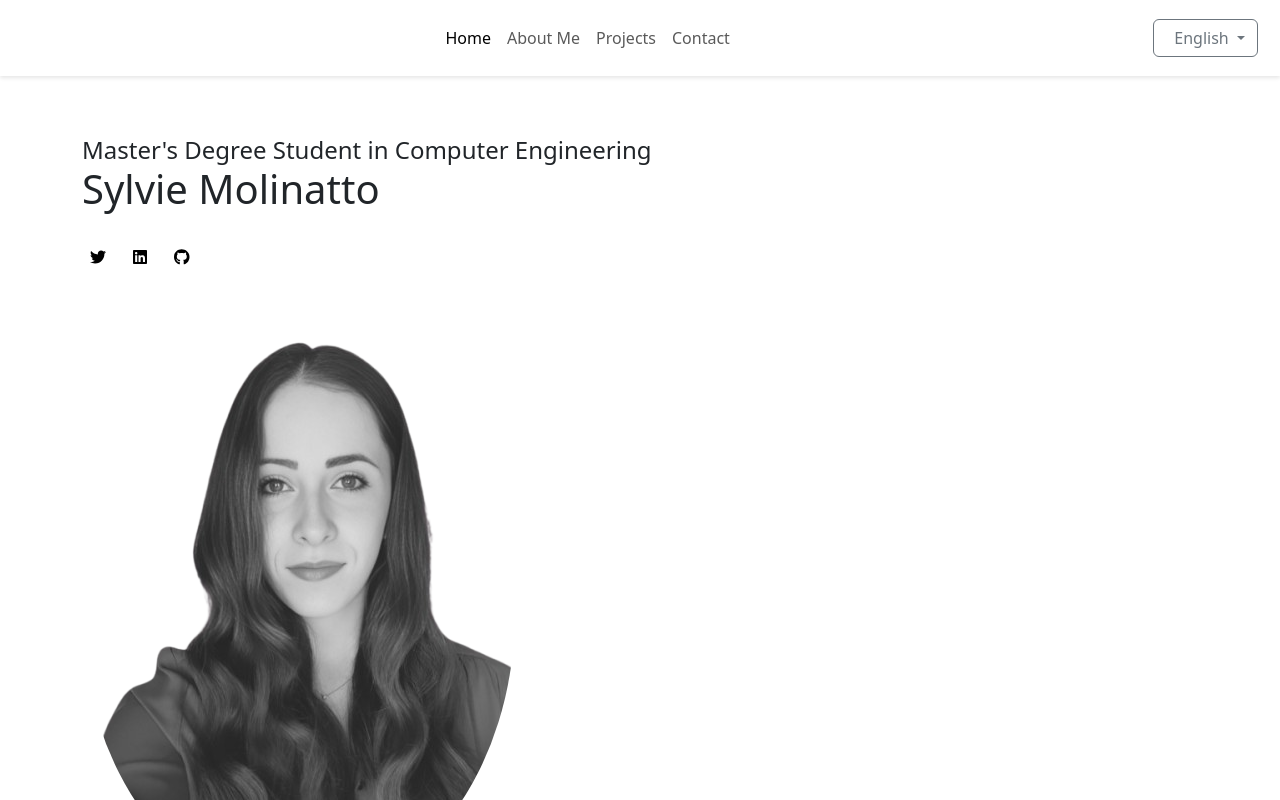
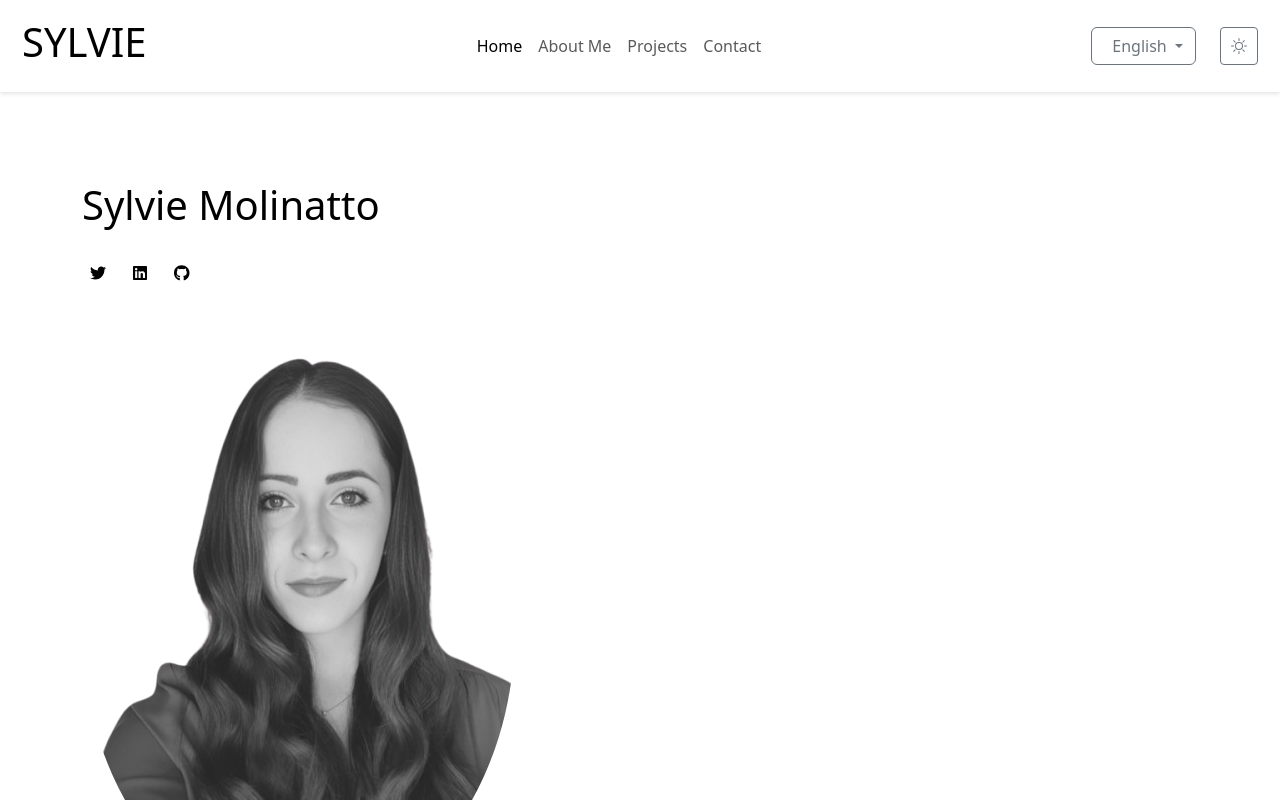
Before and after one commit to Sylvie-Molinatto/Sylvie-Molinatto.github.io, an Angular app: page / in a window 1280 px wide. Shown: the top 800 px of the page. Built offline with nearby package versions, Linux system fonts and the light colour scheme; some icons are missing.

Commit message:
Start color theme initialization and add theme switcher

```diff
--- a/src/app/home/home.component.css
+++ b/src/app/home/home.component.css
@@ -1,5 +1,5 @@
 section {
-    background-color: var(--secondary-color);
+    background-color: var(--background-color);
     padding-top: 3.125rem;
     margin-top: 0;
   }
--- a/src/app/navbar/navbar.component.css
+++ b/src/app/navbar/navbar.component.css
@@ -5,3 +5,21 @@
 .navbar-toggler:focus {
     box-shadow: 0 2px 4px rgba(0, 0, 0, 0.1);
 }
+
+.theme-switcher {
+    min-width: auto;
+    max-width: fit-content;
+    padding: 10px;
+    border: 1px solid var(--secondary-color);
+    color: var(--secondary-color);
+    background-color: var(--background-color);
+    border-radius: 4px;
+    display: flex;
+    align-items: center;
+    justify-content: center;
+}
+
+.theme-switcher:hover {
+    background-color: var(--secondary-color);
+    color: var(--background-color);
+}
--- a/src/app/navbar/navbar.component.html
+++ b/src/app/navbar/navbar.component.html
@@ -1,12 +1,10 @@
 <nav class="navbar navbar-expand-lg navbar-light">
   <div class="container-fluid">
-    <!-- Bottone toggler -->
-    <button class="navbar-toggler" type="button" data-bs-toggle="offcanvas" data-bs-target="#offcanvasMenu" aria-controls="offcanvasMenu" aria-label="Toggle navigation">
-      <span class="navbar-toggler-icon"></span>
-    </button>
-
     <!-- Contenitore per menu e selettore della lingua -->
     <div class="d-flex flex-grow-1 align-items-center justify-content-between">
+      <h1>
+        SYLVIE
+      </h1>
       <!-- Menu di navigazione per schermi grandi -->
       <div class="d-none d-lg-block flex-grow-1">
         <ul class="navbar-nav d-flex justify-content-center">
@@ -25,6 +23,11 @@
         </ul>
       </div>
 
+      <!-- Bottone toggler -->
+      <button class="navbar-toggler" type="button" data-bs-toggle="offcanvas" data-bs-target="#offcanvasMenu" aria-controls="offcanvasMenu" aria-label="Toggle navigation">
+        <span class="navbar-toggler-icon"></span>
+      </button>
+
       <!-- Selezione lingua per schermi grandi -->
       <div class="d-none d-lg-flex align-items-center">
         <div ngbDropdown class="d-inline-block">
@@ -37,12 +40,21 @@
           </div>
         </div>
       </div>
+      <!-- Selettore di tema -->
+      <div class="d-none d-lg-flex align-items-center theme-switcher ms-4">
+        <svg *ngIf="selectedTheme === 'light'" (click)="toggleTheme()" xmlns="http://www.w3.org/2000/svg" width="16" height="16" fill="currentColor" class="bi bi-brightness-high" viewBox="0 0 16 16">
+          <path d="M8 11a3 3 0 1 1 0-6 3 3 0 0 1 0 6m0 1a4 4 0 1 0 0-8 4 4 0 0 0 0 8M8 0a.5.5 0 0 1 .5.5v2a.5.5 0 0 1-1 0v-2A.5.5 0 0 1 8 0m0 13a.5.5 0 0 1 .5.5v2a.5.5 0 0 1-1 0v-2A.5.5 0 0 1 8 13m8-5a.5.5 0 0 1-.5.5h-2a.5.5 0 0 1 0-1h2a.5.5 0 0 1 .5.5M3 8a.5.5 0 0 1-.5.5h-2a.5.5 0 0 1 0-1h2A.5.5 0 0 1 3 8m10.657-5.657a.5.5 0 0 1 0 .707l-1.414 1.415a.5.5 0 1 1-.707-.708l1.414-1.414a.5.5 0 0 1 .707 0m-9.193 9.193a.5.5 0 0 1 0 .707L3.05 13.657a.5.5 0 0 1-.707-.707l1.414-1.414a.5.5 0 0 1 .707 0m9.193 2.121a.5.5 0 0 1-.707 0l-1.414-1.414a.5.5 0 0 1 .707-.707l1.414 1.414a.5.5 0 0 1 0 .707M4.464 4.465a.5.5 0 0 1-.707 0L2.343 3.05a.5.5 0 1 1 .707-.707l1.414 1.414a.5.5 0 0 1 0 .708"/>
+        </svg>
+        <svg *ngIf="selectedTheme === 'dark'" (click)="toggleTheme()" xmlns="http://www.w3.org/2000/svg" width="16" height="16" fill="currentColor" class="bi bi-moon" viewBox="0 0 16 16">
+          <path d="M6 .278a.77.77 0 0 1 .08.858 7.2 7.2 0 0 0-.878 3.46c0 4.021 3.278 7.277 7.318 7.277q.792-.001 1.533-.16a.79.79 0 0 1 .81.316.73.73 0 0 1-.031.893A8.35 8.35 0 0 1 8.344 16C3.734 16 0 12.286 0 7.71 0 4.266 2.114 1.312 5.124.06A.75.75 0 0 1 6 .278M4.858 1.311A7.27 7.27 0 0 0 1.025 7.71c0 4.02 3.279 7.276 7.319 7.276a7.32 7.32 0 0 0 5.205-2.162q-.506.063-1.029.063c-4.61 0-8.343-3.714-8.343-8.29 0-1.167.242-2.278.681-3.286"/>
+        </svg>
+      </div>
     </div>
   </div>
 </nav>
 
 <!-- Offcanvas Menu Laterale -->
-<div class="offcanvas offcanvas-start" tabindex="-1" id="offcanvasMenu" aria-labelledby="offcanvasMenuLabel">
+<div class="offcanvas offcanvas-end" tabindex="-1" id="offcanvasMenu" aria-labelledby="offcanvasMenuLabel">
   <div class="offcanvas-header">
     <h5 class="offcanvas-title" id="offcanvasMenuLabel">Menu</h5>
     <button type="button" class="btn-close" data-bs-dismiss="offcanvas" aria-label="Close"></button>
@@ -73,6 +85,16 @@
           </div>
         </div>
       </li>
+      <li class="nav-item mt-4">
+        <div class="theme-switcher">
+          <svg *ngIf="selectedTheme === 'light'" (click)="toggleTheme()" xmlns="http://www.w3.org/2000/svg" width="16" height="16" fill="currentColor" class="bi bi-brightness-high" viewBox="0 0 16 16">
+            <path d="M8 11a3 3 0 1 1 0-6 3 3 0 0 1 0 6m0 1a4 4 0 1 0 0-8 4 4 0 0 0 0 8M8 0a.5.5 0 0 1 .5.5v2a.5.5 0 0 1-1 0v-2A.5.5 0 0 1 8 0m0 13a.5.5 0 0 1 .5.5v2a.5.5 0 0 1-1 0v-2A.5.5 0 0 1 8 13m8-5a.5.5 0 0 1-.5.5h-2a.5.5 0 0 1 0-1h2a.5.5 0 0 1 .5.5M3 8a.5.5 0 0 1-.5.5h-2a.5.5 0 0 1 0-1h2A.5.5 0 0 1 3 8m10.657-5.657a.5.5 0 0 1 0 .707l-1.414 1.415a.5.5 0 1 1-.707-.708l1.414-1.414a.5.5 0 0 1 .707 0m-9.193 9.193a.5.5 0 0 1 0 .707L3.05 13.657a.5.5 0 0 1-.707-.707l1.414-1.414a.5.5 0 0 1 .707 0m9.193 2.121a.5.5 0 0 1-.707 0l-1.414-1.414a.5.5 0 0 1 .707-.707l1.414 1.414a.5.5 0 0 1 0 .707M4.464 4.465a.5.5 0 0 1-.707 0L2.343 3.05a.5.5 0 1 1 .707-.707l1.414 1.414a.5.5 0 0 1 0 .708"/>
+          </svg>
+          <svg *ngIf="selectedTheme === 'dark'" (click)="toggleTheme()" xmlns="http://www.w3.org/2000/svg" width="16" height="16" fill="currentColor" class="bi bi-moon" viewBox="0 0 16 16">
+            <path d="M6 .278a.77.77 0 0 1 .08.858 7.2 7.2 0 0 0-.878 3.46c0 4.021 3.278 7.277 7.318 7.277q.792-.001 1.533-.16a.79.79 0 0 1 .81.316.73.73 0 0 1-.031.893A8.35 8.35 0 0 1 8.344 16C3.734 16 0 12.286 0 7.71 0 4.266 2.114 1.312 5.124.06A.75.75 0 0 1 6 .278M4.858 1.311A7.27 7.27 0 0 0 1.025 7.71c0 4.02 3.279 7.276 7.319 7.276a7.32 7.32 0 0 0 5.205-2.162q-.506.063-1.029.063c-4.61 0-8.343-3.714-8.343-8.29 0-1.167.242-2.278.681-3.286"/>
+          </svg>
+        </div>
+      </li>
     </ul>
   </div>
 </div>
--- a/src/app/navbar/navbar.component.ts
+++ b/src/app/navbar/navbar.component.ts
@@ -1,15 +1,17 @@
 import { Component } from '@angular/core';
 import { NgbDropdownModule } from '@ng-bootstrap/ng-bootstrap';
+import { CommonModule } from '@angular/common';
 
 @Component({
   selector: 'app-navbar',
   standalone: true,
-  imports: [NgbDropdownModule],
+  imports: [CommonModule, NgbDropdownModule],
   templateUrl: './navbar.component.html',
   styleUrl: './navbar.component.css'
 })
 export class NavbarComponent {
   selectedLanguage: string = 'gb';
+  selectedTheme: 'light' | 'dark' = 'light';
   languageMap: { [key: string]: string } = {
     'gb': 'English',
     'it': 'Italiano'
@@ -23,4 +25,9 @@ export class NavbarComponent {
   getLanguageName(): string {
     return this.languageMap[this.selectedLanguage];
   }
+
+  toggleTheme() {
+    this.selectedTheme = this.selectedTheme === 'light' ? 'dark' : 'light';
+    document.documentElement.setAttribute('data-theme', this.selectedTheme);
+  }
 }
--- a/src/styles.css
+++ b/src/styles.css
@@ -1,5 +1,21 @@
 /* You can add global styles to this file, and also import other style files */
 /* Put these styles in: src/styles.css */
+
+/* Tema chiaro */
+:root {
+  --primary-color: #ffffff;
+  --secondary-color: #6c757d;
+  --background-color: #ffffff;
+  --text-color: #000000;
+}
+
+/* Tema scuro */
+[data-theme="dark"] {
+  --primary-color: #343a40;
+  --secondary-color: #ffffff;
+  --background-color: #343a40;
+  --text-color: #ffffff;
+}
 
 * {
   margin: 0;
@@ -9,7 +25,27 @@
 header {
   position: sticky;
   top: 0;
-    z-index: 1000; /* Assicurati che l'header sia sopra altri elementi */
-    background-color: white; /* Colore di sfondo per l'header */
-    box-shadow: 0 2px 4px rgba(0, 0, 0, 0.1); /* Ombra per dare un effetto di profondità */
+  z-index: 1000;
+  background-color: var(--background-color);
+  box-shadow: 0 2px 4px rgba(0, 0, 0, 0.1);
 }
+
+/* Applica le variabili CSS */
+body {
+  background-color: var(--background-color);
+  color: var(--text-color);
+}
+
+.navbar {
+  background-color: var(--primary-color);
+}
+
+.btn-outline-secondary {
+  border-color: var(--secondary-color);
+  color: var(--secondary-color);
+}
+
+.btn-outline-secondary:hover {
+  background-color: var(--secondary-color);
+  color: var(--background-color);
+}
```
Lines whose indentation alone changed are shown as unchanged.
